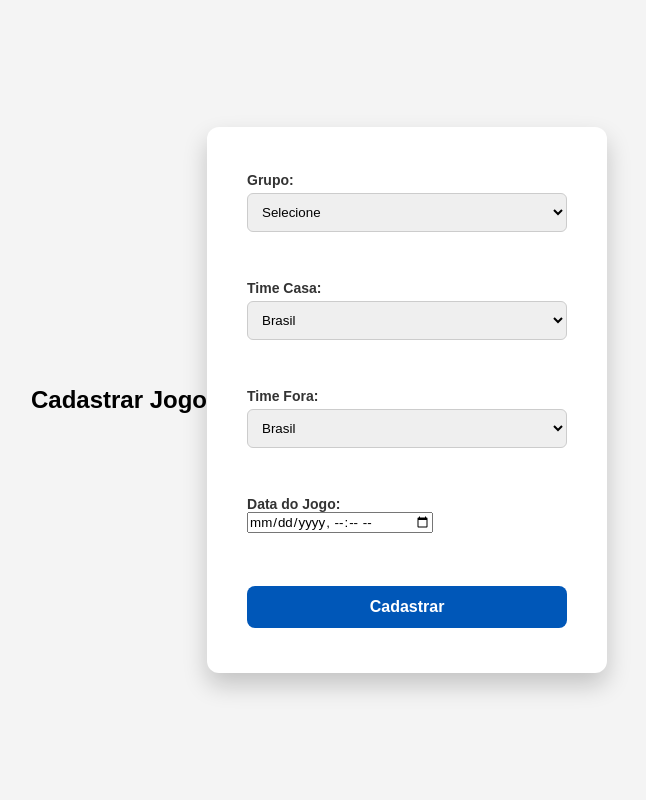
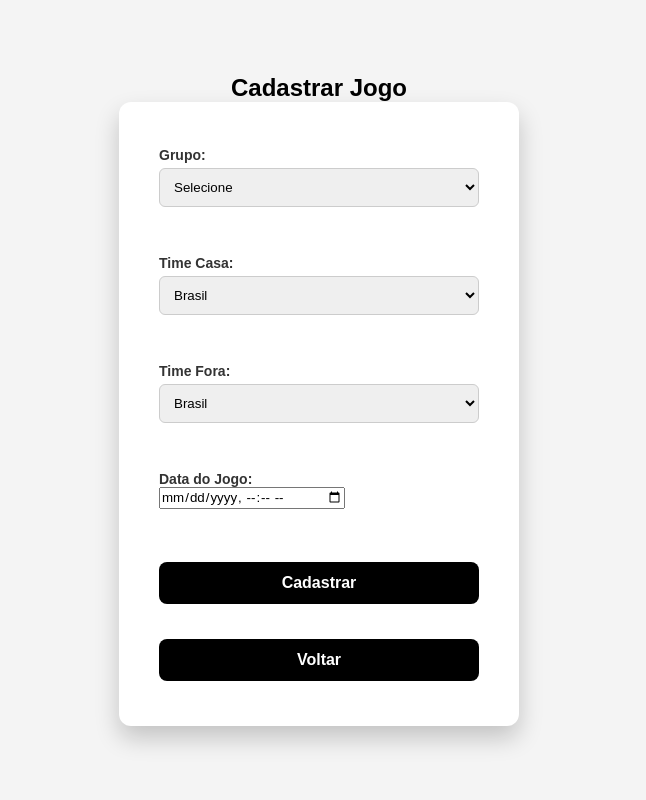
Before and after one commit to Dhiogo-Antonio/copa-do-mundo, a PHP site: page /jogos/cadastrar.php in a window 1280 px wide. Shown: the whole page, without its empty margins (321-967 px from the left). Run offline with PHP 8.4, Linux system fonts and the light colour scheme; data comes from the database, SQL or seed files in the repository.

Commit message:
finalizado

```diff
--- a/view/css/style2.css
+++ b/view/css/style2.css
@@ -1,4 +1,3 @@
-
 * {
     margin: 0;
     padding: 0;
@@ -9,10 +8,12 @@
 body {
     height: 100vh;
     display: flex;
+    flex-direction: column;
     justify-content: center;
     align-items: center;
     background: #f4f4f4;
 }
+
 
 form {
     background-color: #ffffff;
@@ -26,12 +27,6 @@ form {
 form:hover {
     transform: translateY(-5px);
     box-shadow: 0 15px 35px rgba(0, 0, 0, 0.25);
-}
-
-form h2 {
-    text-align: center;
-    margin-bottom: 25px;
-    color: #0057B8;
 }
 
 form label {
@@ -61,6 +56,7 @@ form select:focus {
     box-shadow: 0 0 8px rgba(0, 87, 184, 0.5);
 }
 
+
 form button[type="submit"] {
     margin-top: 20px;
     padding: 12px;
@@ -71,12 +67,12 @@ form button[type="submit"] {
     font-weight: bold;
     font-size: 16px;
     color: white;
-    background-color: #0057B8;
+    background-color: #000000;
     transition: 0.3s ease;
 }
 
 form button[type="submit"]:hover {
-    background-color: #003f8a;
+    background-color: #333333;
     transform: scale(1.05);
     box-shadow: 0 6px 15px rgba(0, 0, 0, 0.25);
 }
--- a/view/jogos/cadastrar.php
+++ b/view/jogos/cadastrar.php
@@ -62,6 +62,7 @@ $grupos = $gruposController->listar();
         <br><br>
 
         <button type="submit">Cadastrar</button>
+        <button type="submit">Voltar</button>
 
     </form>
 </body>
```
